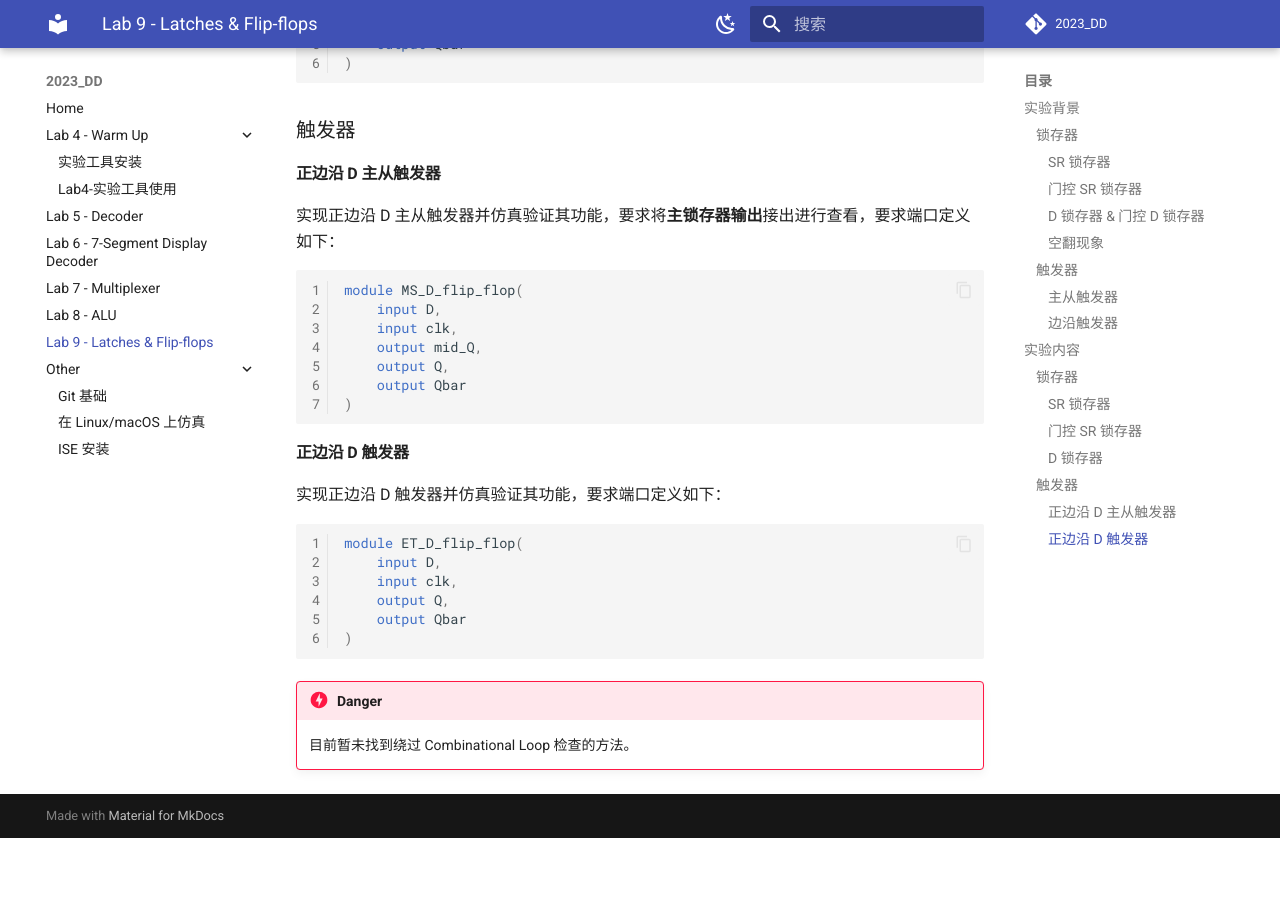
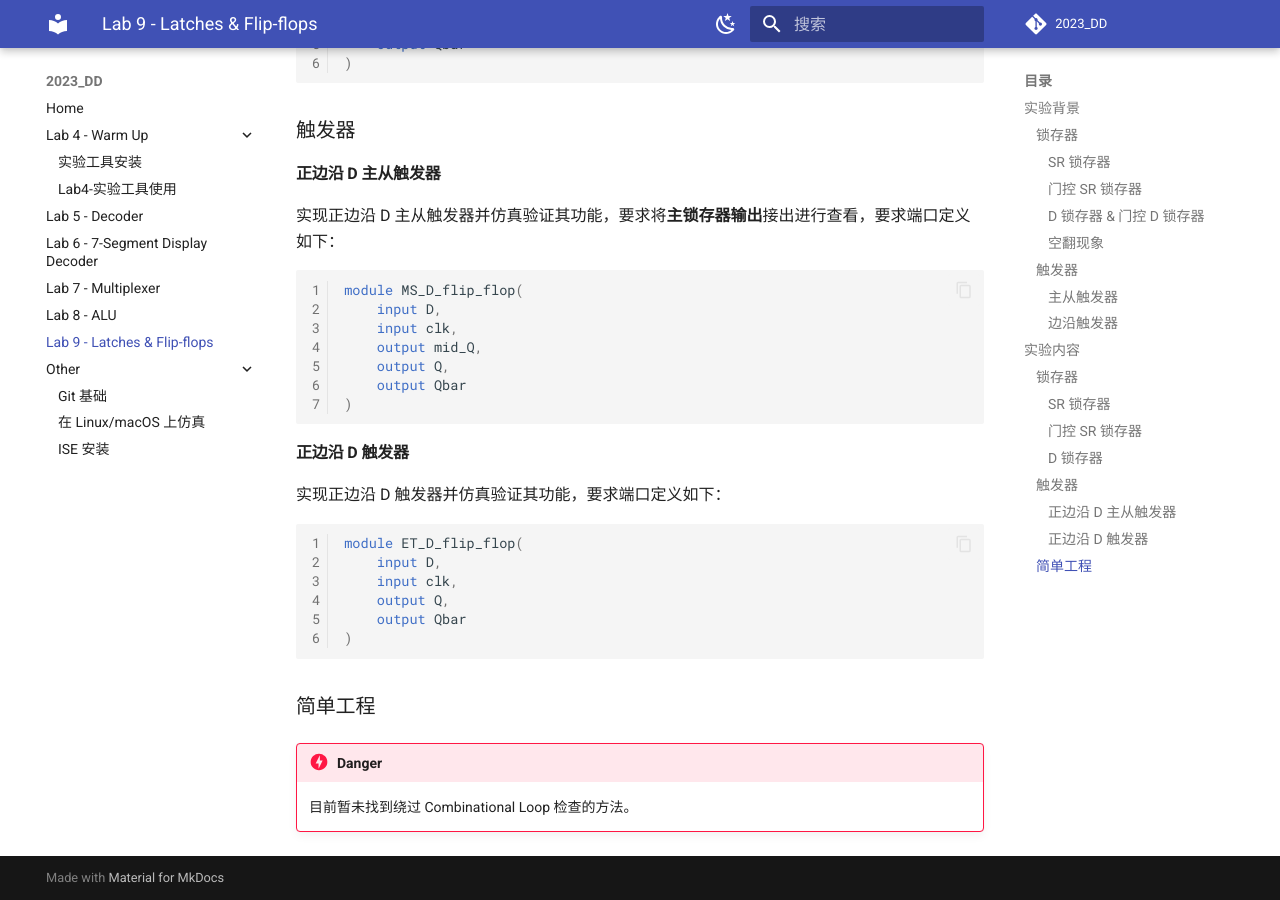
Before and after one commit to Guahao31/2023_DD, an MkDocs documentation site: the page built from docs/lab9/latches_flip_flops.md, in a window 1280 px wide and 900 px high, scrolled down 5382 px. Built offline with MkDocs 1.6.1 and Material for MkDocs 9.7.7, drawn with Linux system fonts in a browser that asks for light colours; a script that is not in the unit is left out; comment, search, counter and statistics services are not loaded; before the commit the page ends 6220 px from its top, so only the background shows below that.

Commit message:
FUCK combinational loop :)

````diff
--- a/docs/lab9/latches_flip_flops.md
+++ b/docs/lab9/latches_flip_flops.md
@@ -167,7 +167,7 @@ module ET_D_flip_flop(
 )
 ```
 
-<!-- ### 简单工程 -->
+### 简单工程
 
 !!! danger
     目前暂未找到绕过 Combinational Loop 检查的方法。
````
